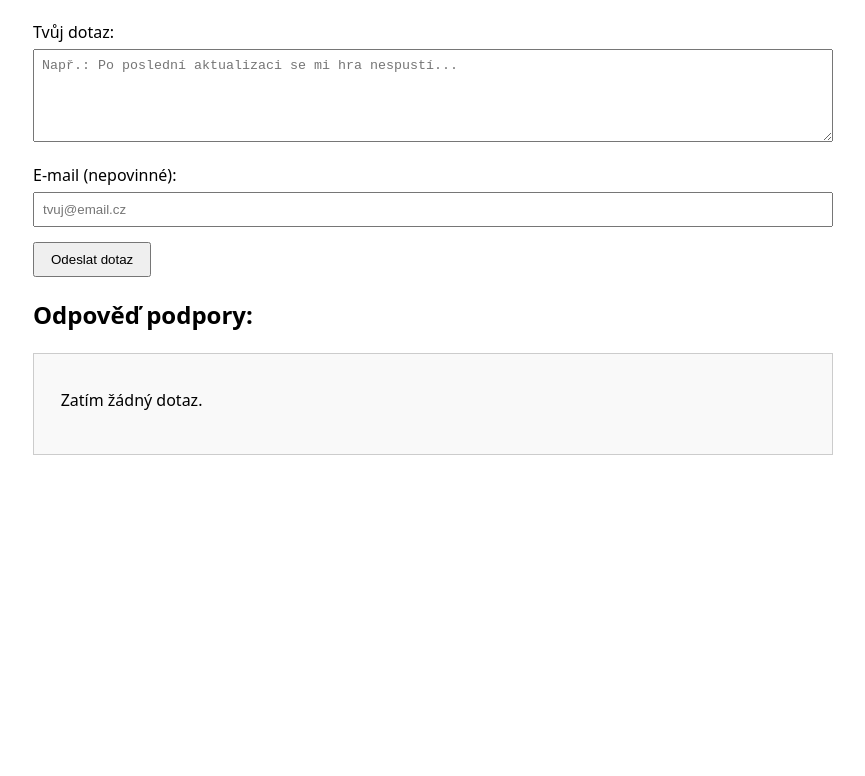
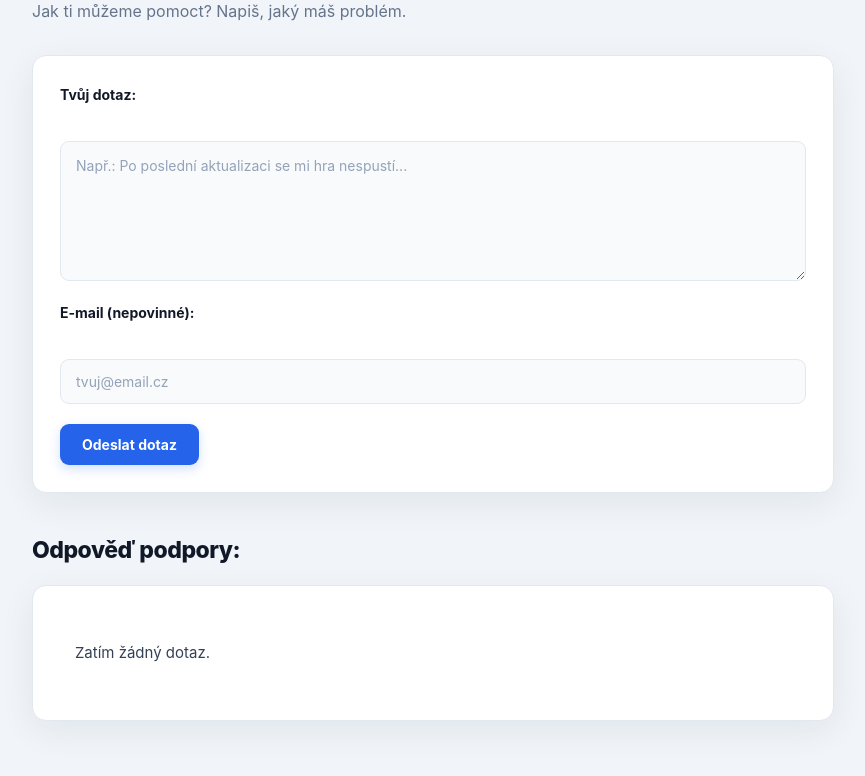
Before and after one commit to simiikqqq/technicka-podpora-projekt, a plain HTML site: page index.html in a window 1280 px wide. Shown: the part 128-904 px from the top of the page, without its empty margins (207-1072 px from the left). Before the commit the page ends 800 px from the top, so only its background shows below. Drawn offline with Linux system fonts and the light colour scheme.

Commit message:
Update style.css

```diff
--- a/style.css
+++ b/style.css
@@ -1,35 +1,240 @@
-body {
-    font-family: system-ui, sans-serif;
-    max-width: 800px;
-    margin: 40px auto;
-    line-height: 1.5;
+
+/* ==========================================================
+   VDF GAMES – TECHNICKÁ PODPORA
+   Moderní světlý design
+   ========================================================== */
+
+:root {
+    --primary: #2563eb;
+    --primary-hover: #1d4ed8;
+    --dark: #111827;
+    --text: #334155;
+    --muted: #64748b;
+    --background: #f1f5f9;
+    --surface: #ffffff;
+    --border: #e2e8f0;
+    --radius: 14px;
+    --shadow: 0 10px 35px rgba(15, 23, 42, 0.07);
 }
 
-  h1 {
-    margin-bottom: 10px;
+* {
+    box-sizing: border-box;
 }
 
-  p {
-    margin-bottom: 20px;
+body {
+    font-family: Inter, system-ui, -apple-system, BlinkMacSystemFont,
+        "Segoe UI", sans-serif;
+    max-width: 850px;
+    margin: 0 auto;
+    padding: 55px 24px;
+    background: var(--background);
+    color: var(--text);
+    line-height: 1.7;
+}
+
+/* HLAVNÍ NADPIS */
+
+h1 {
+    color: var(--dark);
+    font-size: clamp(27px, 5vw, 36px);
+    font-weight: 800;
+    letter-spacing: -1px;
+    margin: 0 0 10px;
+}
+
+h1::before {
+    content: "";
+    display: inline-block;
+    width: 5px;
+    height: 30px;
+    background: var(--primary);
+    border-radius: 5px;
+    margin-right: 12px;
+    vertical-align: -3px;
+}
+
+body > p {
+    color: var(--muted);
+    font-size: 16px;
+    margin: 0 0 30px;
+}
+
+/* FORMULÁŘ */
+
+#question-form {
+    background: var(--surface);
+    padding: 27px;
+    border: 1px solid var(--border);
+    border-radius: var(--radius);
+    box-shadow: var(--shadow);
+}
+
+label {
+    display: block;
+    color: var(--dark);
+    font-size: 14px;
+    font-weight: 700;
+    margin-bottom: 7px;
 }
 
 textarea,
 input[type="email"] {
+    display: block;
     width: 100%;
-    box-sizing: border-box;
-    margin: 5px 0 15px 0;
-    padding: 8px;
+    border: 1px solid var(--border);
+    background: #f8fafc;
+    border-radius: 9px;
+    padding: 13px 15px;
+    margin: 0 0 20px;
+    font-family: inherit;
+    font-size: 14px;
+    color: var(--dark);
+    outline: none;
+    transition: border-color 0.2s, box-shadow 0.2s,
+        background 0.2s;
+}
+
+textarea {
+    min-height: 125px;
+    resize: vertical;
+    line-height: 1.6;
+}
+
+textarea::placeholder,
+input::placeholder {
+    color: #94a3b8;
+}
+
+textarea:focus,
+input[type="email"]:focus {
+    background: #ffffff;
+    border-color: var(--primary);
+    box-shadow: 0 0 0 3px rgba(37, 99, 235, 0.12);
+}
+
+/* TLAČÍTKO */
+
+button {
+    display: inline-flex;
+    justify-content: center;
+    align-items: center;
+    gap: 9px;
+    padding: 12px 22px;
+    border: none;
+    border-radius: 9px;
+    background: var(--primary);
+    color: white;
+    font-family: inherit;
+    font-size: 14px;
+    font-weight: 700;
+    cursor: pointer;
+    transition: background 0.2s, transform 0.2s,
+        box-shadow 0.2s;
+    box-shadow: 0 4px 12px rgba(37, 99, 235, 0.2);
+}
+
+button:hover:not(:disabled) {
+    background: var(--primary-hover);
+    transform: translateY(-1px);
+    box-shadow: 0 6px 16px rgba(37, 99, 235, 0.25);
+}
+
+button:active:not(:disabled) {
+    transform: translateY(0);
+}
+
+button:disabled {
+    opacity: 0.6;
+    cursor: wait;
+}
+
+/* ODPOVĚĎ PODPORY */
+
+h2 {
+    color: var(--dark);
+    font-size: 23px;
+    font-weight: 800;
+    letter-spacing: -0.5px;
+    margin: 38px 0 15px;
+}
+
+#answer {
+    position: relative;
+    background: var(--surface);
+    border: 1px solid var(--border);
+    border-radius: var(--radius);
+    padding: 25px;
+    min-height: 110px;
+    color: var(--text);
+    font-size: 15px;
+    line-height: 1.85;
+    white-space: pre-wrap;
+    overflow-wrap: anywhere;
+    box-shadow: var(--shadow);
+}
+
+/* Vzhled textu a zvýraznění v odpovědi */
+
+#answer strong,
+#answer b {
+    color: var(--dark);
+    font-weight: 750;
+}
+
+#answer em {
+    color: var(--primary);
+}
+
+#answer a {
+    color: var(--primary);
+    text-decoration: none;
+    font-weight: 600;
+}
+
+/* SCROLLBAR */
+
+::-webkit-scrollbar {
+    width: 9px;
+}
+
+::-webkit-scrollbar-track {
+    background: var(--background);
+}
+
+::-webkit-scrollbar-thumb {
+    background: #cbd5e1;
+    border-radius: 10px;
+}
+
+::-webkit-scrollbar-thumb:hover {
+    background: #94a3b8;
+}
+
+/* RESPONZIVITA */
+
+@media (max-width: 600px) {
+    body {
+        padding: 30px 16px;
+    }
+
+    h1 {
+        font-size: 26px;
+    }
+
+    #question-form {
+        padding: 20px;
+    }
+
+    #answer {
+        padding: 19px;
+        font-size: 14px;
     }
 
     button {
-    padding: 8px 16px;
-    cursor: pointer;
+        width: 100%;
     }
 
-  #answer {
-    border: 1px solid #ccc;
-    padding: 10px;
-    min-height: 80px;
-    background: #f9f9f9;
-    white-space: pre-wrap;
+    h2 {
+        font-size: 21px;
     }
+}
```
Lines whose indentation alone changed are shown as unchanged.
